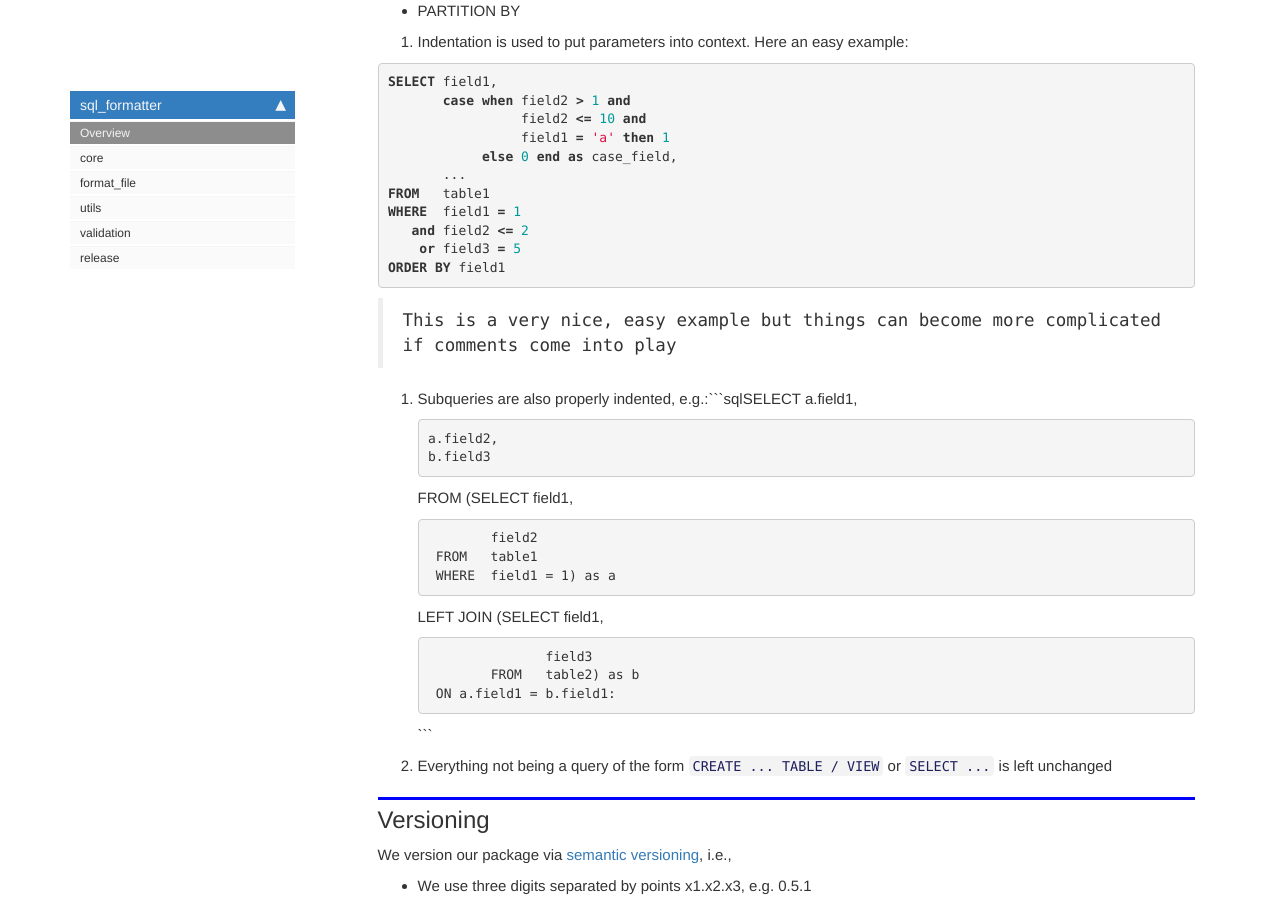
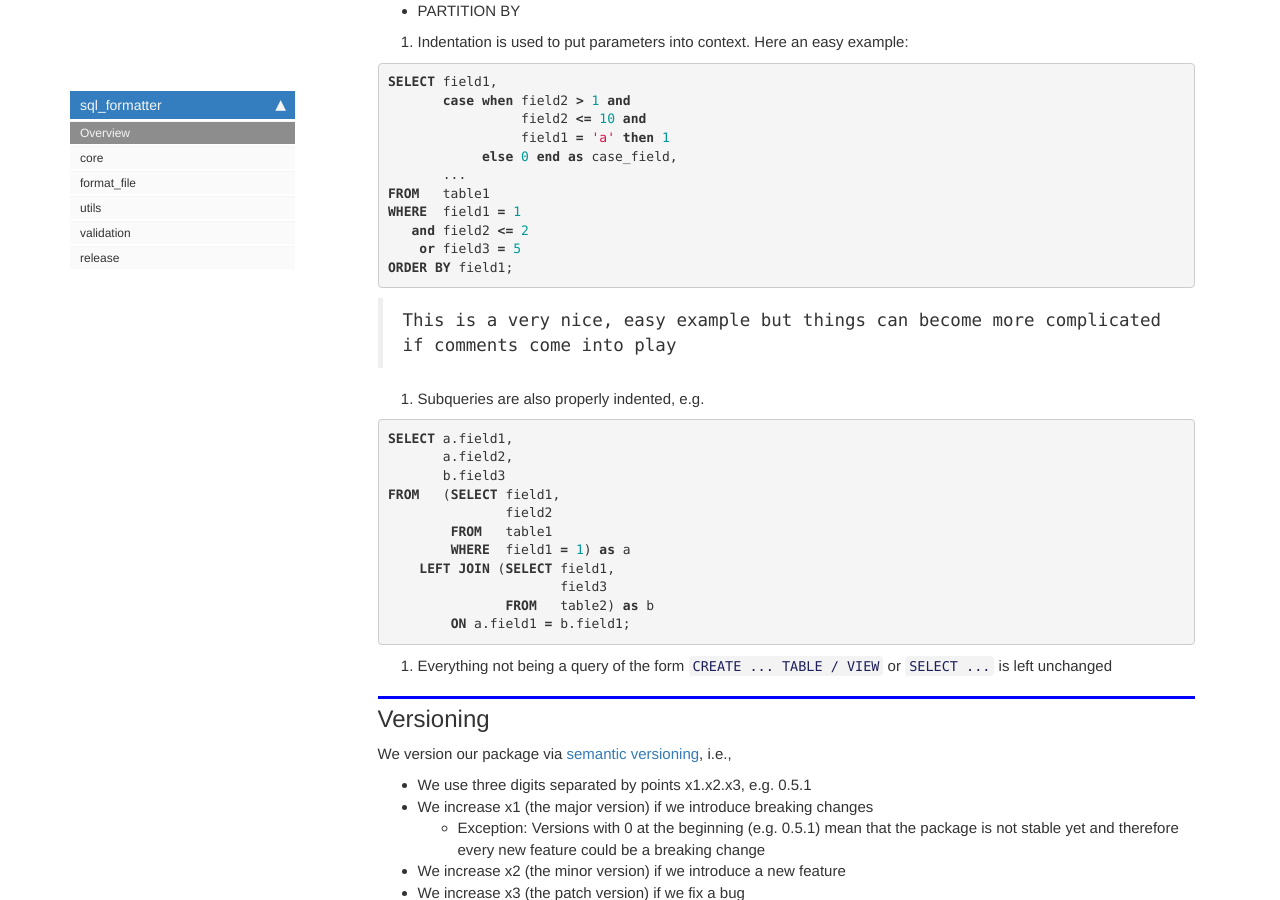
Before and after one commit to PabloRMira/sql_formatter, a Jekyll site: the page built from docs/index.html, in a window 1280 px wide and 900 px high, scrolled down 4725 px. Built offline with Jekyll 4.4.1, drawn with Linux system fonts in a browser that asks for light colours; nearby versions of some CDN libraries; comment, search, counter and statistics services are not loaded.

Commit message:
[DOC] Fix wrong formatting in README (#127)

````diff
--- a/docs/index.html
+++ b/docs/index.html
@@ -421,32 +421,27 @@ From my_view;
 <span class="k">WHERE</span>  <span class="n">field1</span> <span class="o">=</span> <span class="mi">1</span>
    <span class="k">and</span> <span class="n">field2</span> <span class="o">&lt;=</span> <span class="mi">2</span>
     <span class="k">or</span> <span class="n">field3</span> <span class="o">=</span> <span class="mi">5</span>
-<span class="k">ORDER</span> <span class="k">BY</span> <span class="n">field1</span>
+<span class="k">ORDER</span> <span class="k">BY</span> <span class="n">field1</span><span class="p">;</span>
 </pre></div>
 <blockquote><p>This is a very nice, easy example but things can become more complicated if comments come into play</p>
 </blockquote>
 <ol>
-<li><p>Subqueries are also properly indented, e.g.:```sqlSELECT a.field1,</p>
-
-<pre><code>a.field2,
-b.field3
-</code></pre>
-<p>FROM   (SELECT field1,</p>
-
-<pre><code>        field2
- FROM   table1
- WHERE  field1 = 1) as a
-</code></pre>
-<p>LEFT JOIN (SELECT field1,</p>
-
-<pre><code>               field3
-        FROM   table2) as b
- ON a.field1 = b.field1:
-</code></pre>
-<p>```</p>
-</li>
-<li><p>Everything not being a query of the form <code>CREATE ... TABLE / VIEW</code> or <code>SELECT ...</code> is left unchanged</p>
-</li>
+<li>Subqueries are also properly indented, e.g.</li>
+</ol>
+<div class="highlight"><pre><span></span><span class="k">SELECT</span> <span class="n">a</span><span class="p">.</span><span class="n">field1</span><span class="p">,</span>
+       <span class="n">a</span><span class="p">.</span><span class="n">field2</span><span class="p">,</span>
+       <span class="n">b</span><span class="p">.</span><span class="n">field3</span>
+<span class="k">FROM</span>   <span class="p">(</span><span class="k">SELECT</span> <span class="n">field1</span><span class="p">,</span>
+               <span class="n">field2</span>
+        <span class="k">FROM</span>   <span class="n">table1</span>
+        <span class="k">WHERE</span>  <span class="n">field1</span> <span class="o">=</span> <span class="mi">1</span><span class="p">)</span> <span class="k">as</span> <span class="n">a</span>
+    <span class="k">LEFT</span> <span class="k">JOIN</span> <span class="p">(</span><span class="k">SELECT</span> <span class="n">field1</span><span class="p">,</span>
+                      <span class="n">field3</span>
+               <span class="k">FROM</span>   <span class="n">table2</span><span class="p">)</span> <span class="k">as</span> <span class="n">b</span>
+        <span class="k">ON</span> <span class="n">a</span><span class="p">.</span><span class="n">field1</span> <span class="o">=</span> <span class="n">b</span><span class="p">.</span><span class="n">field1</span><span class="p">;</span>
+</pre></div>
+<ol>
+<li>Everything not being a query of the form <code>CREATE ... TABLE / VIEW</code> or <code>SELECT ...</code> is left unchanged</li>
 </ol>
 
 </div>
````
Also changed, not shown: README.md, 1 other file.
